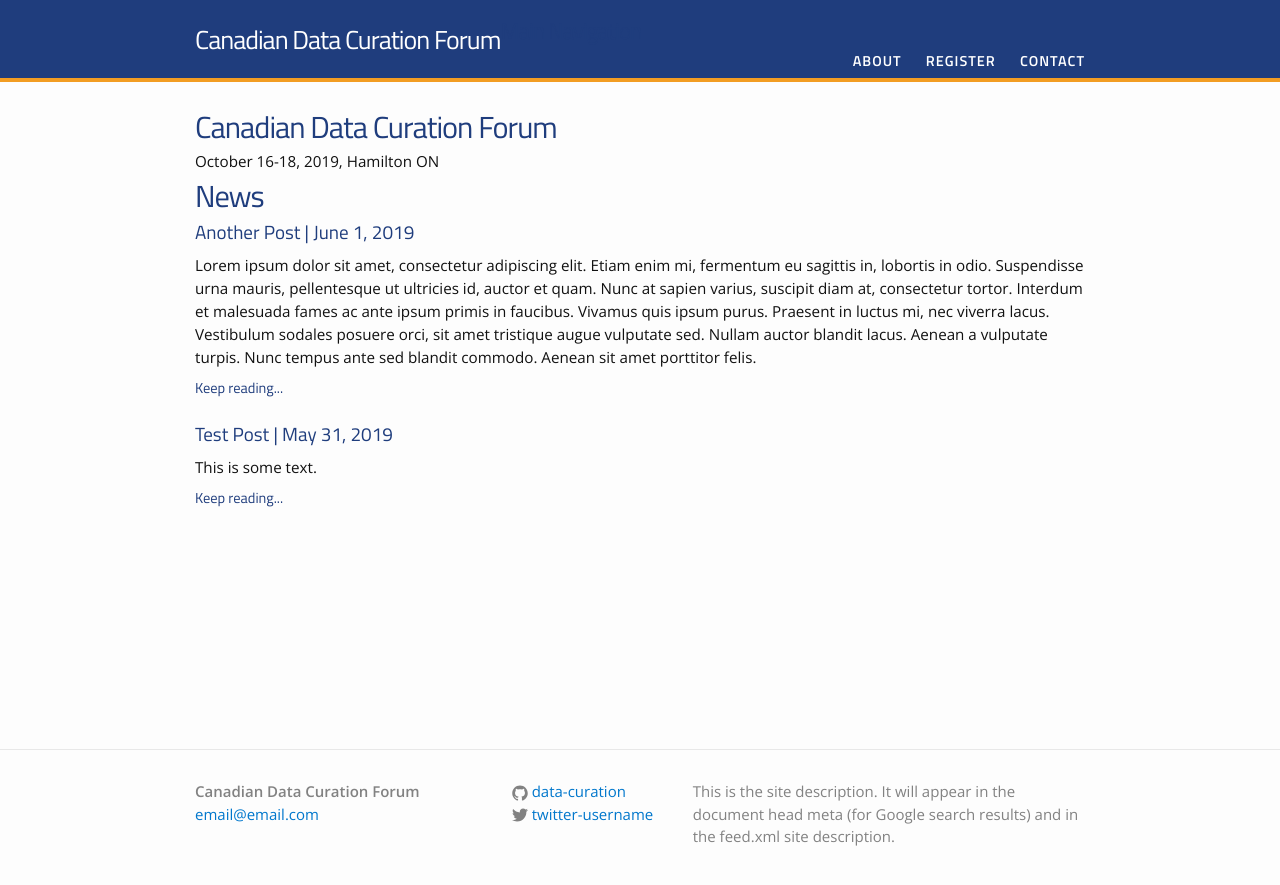
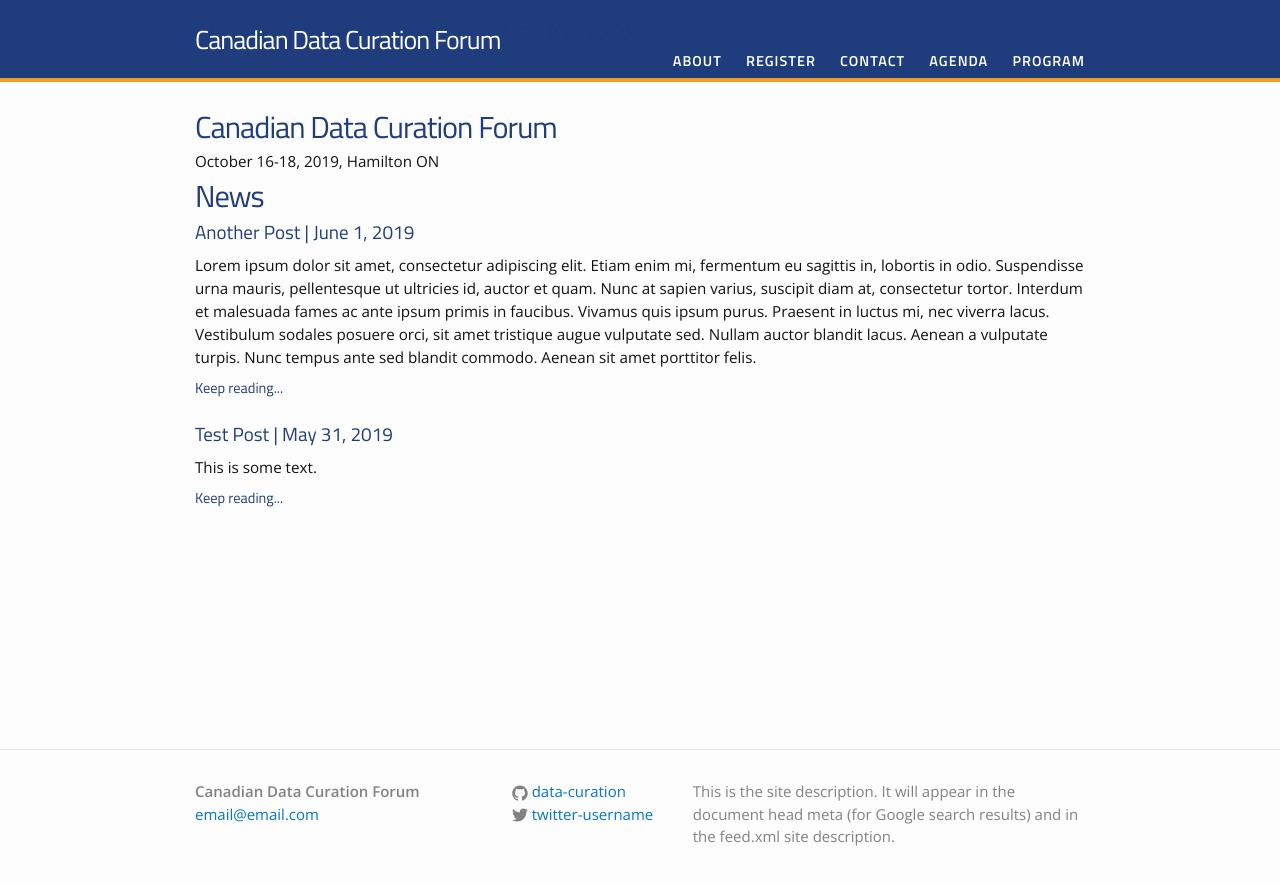
Before and after one commit to data-curation/data-curation.github.io, a Jekyll site: the page built from index.md, in a window 1280 px wide. Shown: the top 885 px of the page. Built offline with Jekyll 4.4.1, drawn with Linux system fonts in a browser that asks for light colours.

Commit message:
Update menu.yml

```diff
--- a/_data/menu.yml
+++ b/_data/menu.yml
@@ -6,3 +6,9 @@
 
 - title: "Contact"
   href: "/contact/"
+
+- title: "Agenda"
+  href: "/agenda/"
+
+- title: "Program"
+  href: "/program/"
```
